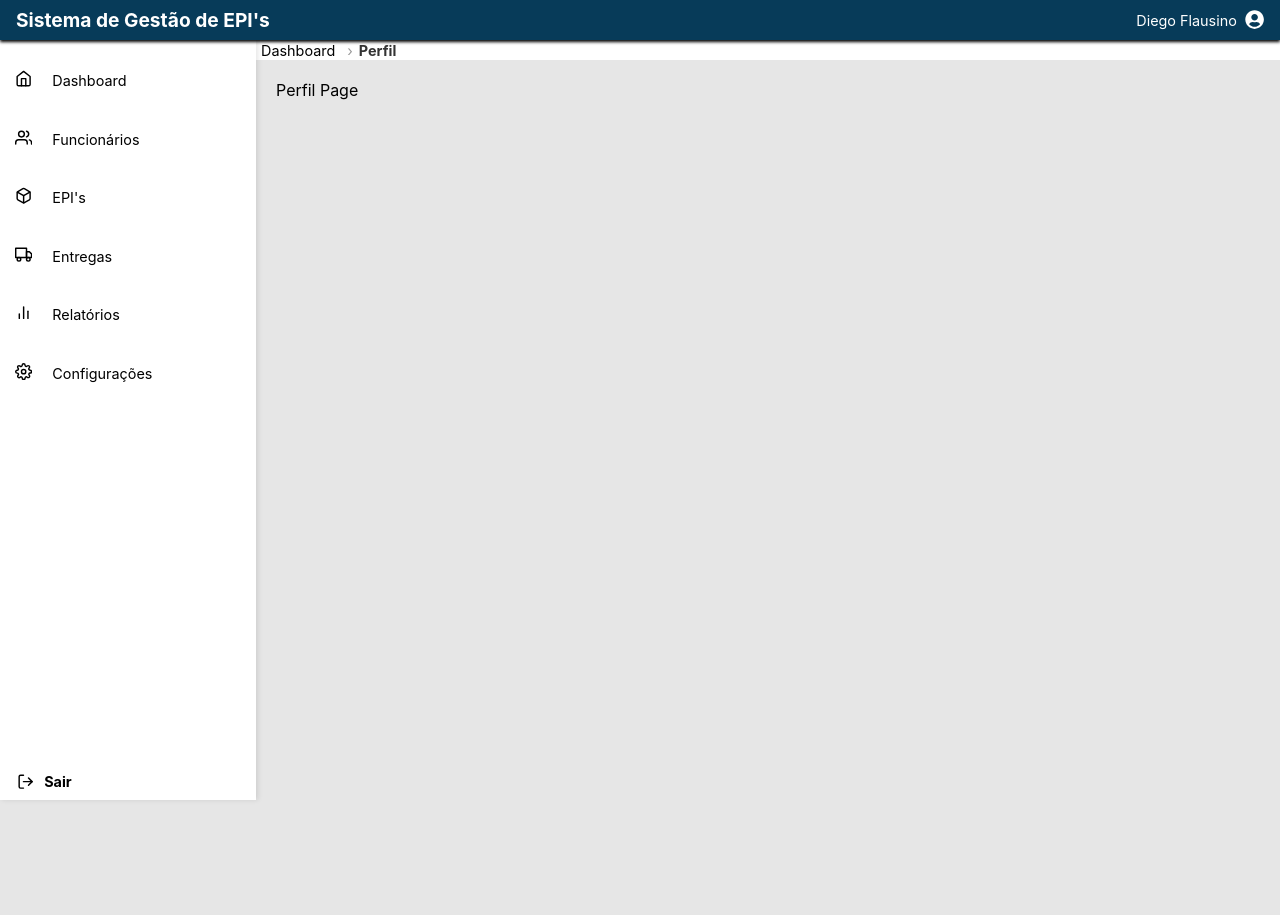
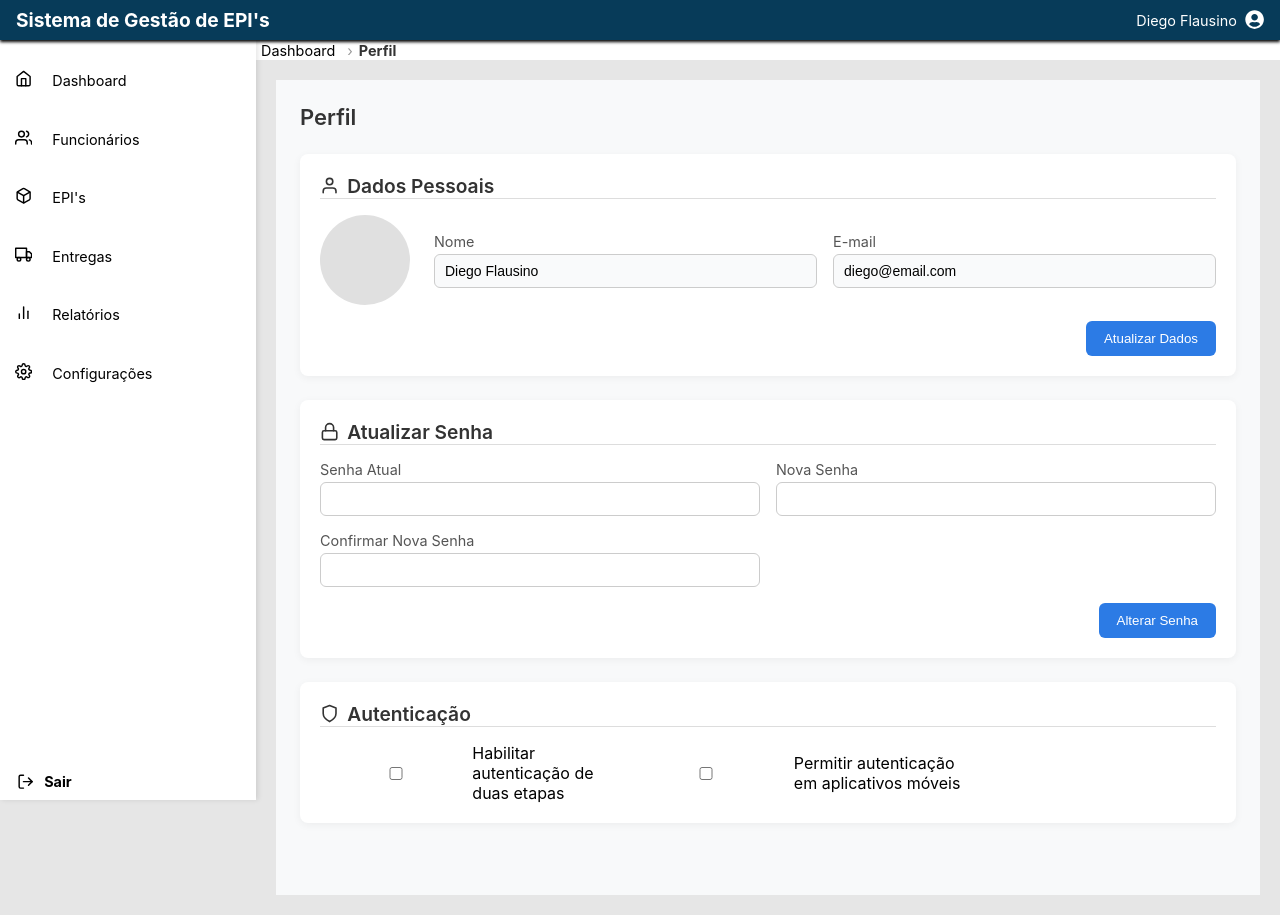
Before and after one commit to diegoflausino45/gestao-de-EPI, a React (Vite) app: page /perfil in a window 1280 px wide. Before the commit the page ends 800 px from the top, so only its background shows below. Built offline with nearby package versions, Linux system fonts and the light colour scheme.

Commit message:
Commit tela de perfil

```diff
--- /dev/null
+++ b/src/components/Pages/PerfilPage/DadosPessoais.jsx
@@ -0,0 +1,88 @@
+import styles from "./styles.module.css";
+import { FiUser, FiLock, FiShield } from "react-icons/fi";
+
+function DadosDevolucao() {
+  return (
+    <div className={styles.container}>
+      {/* Dados Pessoais */}
+      <section className={styles.card}>
+        <h2><FiUser /> Dados Pessoais</h2>
+
+        <div className={styles.profileRow}>
+          <div className={styles.avatar}></div>
+
+          <div className={styles.fields}>
+            <div className={styles.field}>
+              <label>Nome</label>
+              <input type="text" value="Diego Flausino" readOnly />
+            </div>
+
+            <div className={styles.field}>
+              <label>E-mail</label>
+              <input type="email" value="diego@email.com" readOnly />
+            </div>
+          </div>
+        </div>
+        <div className={styles.buttons}>
+
+          <button className={styles.primaryButton}>
+            Atualizar Dados
+          </button>
+        </div>
+
+      </section>
+
+      {/* Atualizar Senha */}
+      <section className={styles.card}>
+        <h2><FiLock /> Atualizar Senha</h2>
+
+        <div className={styles.grid}>
+          <div className={styles.field}>
+            <label>Senha Atual</label>
+            <input type="password" />
+          </div>
+
+          <div className={styles.field}>
+            <label>Nova Senha</label>
+            <input type="password" />
+          </div>
+
+          <div className={styles.field}>
+            <label>Confirmar Nova Senha</label>
+            <input type="password" />
+          </div>
+        </div>
+        <div className={styles.buttons}>
+          <button className={styles.primaryButton}>
+            Alterar Senha
+          </button>
+        </div>
+      </section>
+
+      {/* Autenticação */}
+      <section className={styles.card}>
+        <h2><FiShield /> Autenticação</h2>
+
+        <div className={styles.containerCheckBox}>
+
+          <div className={styles.checkbox}>
+            <input type="checkbox" id="2fa" />
+            <label htmlFor="2fa">
+              Habilitar autenticação de duas etapas
+            </label>
+          </div>
+
+          <div className={styles.checkbox}>
+            <input type="checkbox" id="mobileAuth" />
+            <label htmlFor="mobileAuth">
+              Permitir autenticação em aplicativos móveis
+            </label>
+          </div>
+        </div>
+
+      </section>
+    </div>
+  );
+}
+
+export default DadosDevolucao;
--- /dev/null
+++ b/src/components/Pages/PerfilPage/styles.module.css
@@ -0,0 +1,100 @@
+.container {
+  padding: 24px 0;
+}
+
+.title {
+  font-size: 1.8rem;
+  margin-bottom: 24px;
+}
+
+.card {
+  background: #fff;
+  border-radius: 8px;
+  padding: 20px;
+  margin-bottom: 24px;
+  box-shadow: 0 2px 8px rgba(0,0,0,0.05);
+  width: 100%
+}
+
+.card h2 {
+  display: flex;
+  align-items: center;
+  gap: 8px;
+  font-size: 1.2rem;
+  margin-bottom: 16px;
+}
+
+.profileRow {
+  display: flex;
+  gap: 24px;
+  align-items: center;
+  margin-bottom: 16px;
+}
+
+.avatar {
+  width: 90px;
+  height: 90px;
+  border-radius: 50%;
+  background: #e0e0e0;
+}
+
+.fields {
+  flex: 1;
+  display: grid;
+  grid-template-columns: 1fr 1fr;
+  gap: 16px;
+
+}
+
+.field {
+  display: flex;
+  flex-direction: column;
+}
+
+.field label {
+  font-size: 0.9rem;
+  margin-bottom: 4px;
+  color: #555;
+}
+
+.field input {
+  padding: 8px 10px;
+  border-radius: 6px;
+  border: 1px solid #ccc;
+}
+
+.grid {
+  display: grid;
+  grid-template-columns: 1fr 1fr;
+  gap: 16px;
+  margin-bottom: 16px;
+}
+
+.buttons{
+  width: 100%;
+  display: flex;
+  justify-content: end;
+}
+
+.primaryButton {
+  background: #2c7be5;
+  color: #fff;
+  border: none;
+  padding: 10px 18px;
+  border-radius: 6px;
+  cursor: pointer;
+}
+
+.primaryButton:hover {
+  opacity: 0.9;
+}
+
+.containerCheckBox{
+  display: flex;
+  align-items: center;
+}
+
+.checkbox {
+  display: flex;
+  align-items: center;
+}
--- a/src/containers/Perfil/index.jsx
+++ b/src/containers/Perfil/index.jsx
@@ -1,5 +1,16 @@
+import styles from "./styles.module.css";
+import DadosPessoais from "../../components/Pages/PerfilPage/DadosPessoais";
+
+
 function Perfil() {
-  return <div>Perfil Page</div>;
+  return (
+    <div className={styles.container}>
+      <h1>Perfil</h1>
+
+      <DadosPessoais />
+
+    </div>
+  )
 }
 
 export default Perfil;
--- /dev/null
+++ b/src/containers/Perfil/styles.module.css
@@ -0,0 +1,41 @@
+.container {
+  padding: 24px;
+  background-color: #f8f9fa;
+  height: 100%;
+}
+
+.actions {
+  display: flex;
+  justify-content: flex-end;
+  gap: 12px;
+}
+
+h1 {
+  font-size: 22px;
+  font-weight: 600;
+  color: #333;
+}
+
+a{
+  text-decoration: none;
+}
+
+.button{
+  padding: 5px 8px;
+  border-radius: 6px;
+  font-weight: 700;
+  cursor: pointer;
+  transition: all 0.2s ease;
+}
+.button:hover {
+  box-shadow: 0 4px 8px rgba(0, 0, 0, 0.1);
+}
+.confirm{
+  background-color: #2e7d32;
+  color: #fff;
+  border: none;
+}
+.cancel{
+  background-color: #ccc;
+  border: none;
+}
```
